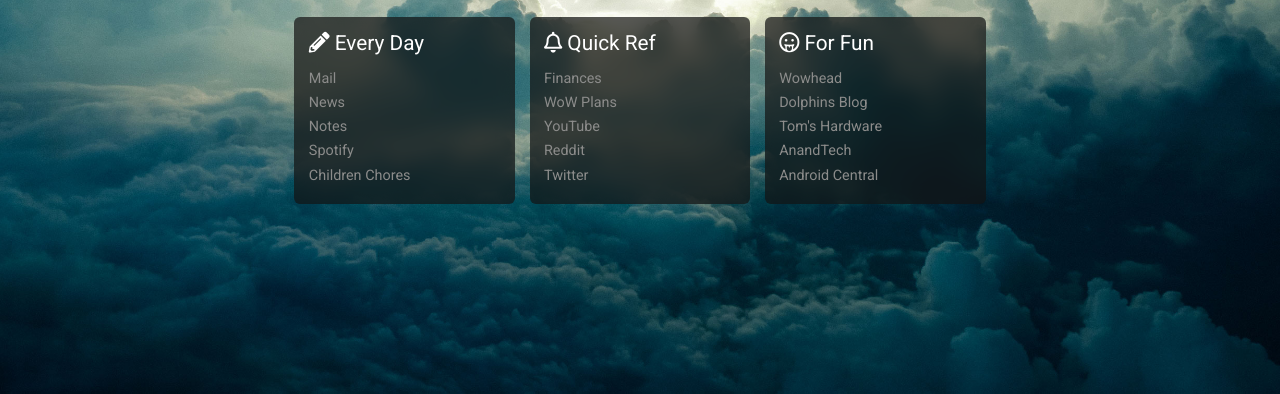
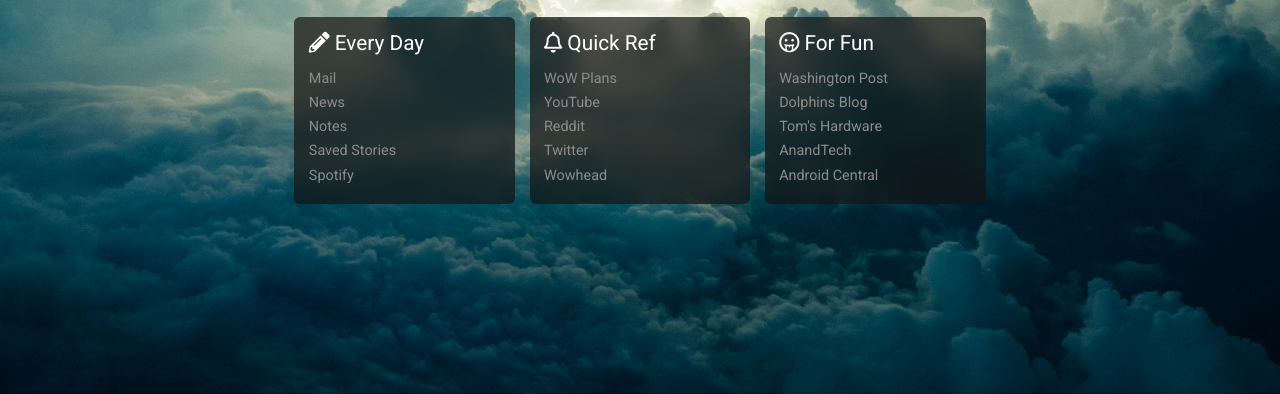
Before and after one commit to sildani/sildani.github.io, a plain HTML site: page browser-startpage/index.html in a window 1280 px wide. Shown: the part 406-800 px from the top of the page. Drawn offline with Linux system fonts and the light colour scheme; no server answers; some icons are missing.

Commit message:
Updated links

```diff
--- a/browser-startpage/index.html
+++ b/browser-startpage/index.html
@@ -53,24 +53,26 @@
                     <a class="bookmark" href="https://mail.google.com/mail/u/0/" target="_blank">Mail</a>
                     <a class="bookmark" href="https://news.google.com/foryou" target="_blank">News</a>
                     <a class="bookmark" href="https://keep.google.com/u/0/" target="_blank">Notes</a>
+                    <a class="bookmark" href="https://google.com/collections" target="_blank">Saved Stories</a>
                     <a class="bookmark" href="https://spotify.com" target="_blank">Spotify</a>
-                    <a class="bookmark" href="https://docs.google.com/spreadsheets/d/1GnX5GTv6_RDqpaoBGLhJklNa9Ve0NyxeY05en7SYIA4/edit" target="_blank">Children Chores</a>
+                    <!-- <a class="bookmark" href="https://docs.google.com/spreadsheets/d/1GnX5GTv6_RDqpaoBGLhJklNa9Ve0NyxeY05en7SYIA4/edit" target="_blank">Children Chores</a> -->
                 </div>
             </div>
             <div class="bookmark-set">
                 <div class="bookmark-title"><i class="far fa-bell"></i> Quick Ref</div>
                 <div class="bookmark-inner-container">
-                    <a class="bookmark" href="https://docs.google.com/spreadsheets/d/1BX1_gB2ayCQdHLJvr9ATxFHAXgQv0nuSh5O319a4Txo/edit" target="_blank">Finances</a>
+                    <!-- <a class="bookmark" href="https://docs.google.com/spreadsheets/d/1BX1_gB2ayCQdHLJvr9ATxFHAXgQv0nuSh5O319a4Txo/edit" target="_blank">Finances</a> -->
                     <a class="bookmark" href="https://docs.google.com/spreadsheets/d/11MbEado6LapFc1WiUR0foVWRUz-zuVdtzfM-zCefmHg/edit" target="_blank">WoW Plans</a>
                     <a class="bookmark" href="https://www.youtube.com/" target="_blank">YouTube</a>
                     <a class="bookmark" href="https://www.reddit.com/r/all" target="_blank">Reddit</a>
                     <a class="bookmark" href="https://www.twitter.com/" target="_blank">Twitter</a>
+                    <a class="bookmark" href="https://www.wowhead.com" target="_blank">Wowhead</a>
                 </div>
             </div>
             <div class="bookmark-set">
                 <div class="bookmark-title"><i class="far fa-grin-tongue"></i> For Fun</div>
                 <div class="bookmark-inner-container">
-                    <a class="bookmark" href="https://www.wowhead.com" target="_blank">Wowhead</a>
+                    <a class="bookmark" href="https://www.washingtonpost.com" target="_blank">Washington Post</a>
                     <a class="bookmark" href="https://www.miamiherald.com/sports/spt-columns-blogs/armando-salguero/" target="_blank">Dolphins Blog</a>
                     <a class="bookmark" href="https://www.tomshardware.com/" target="_blank">Tom's Hardware</a>
                     <a class="bookmark" href="https://www.anandtech.com/" target="_blank">AnandTech</a>
```
